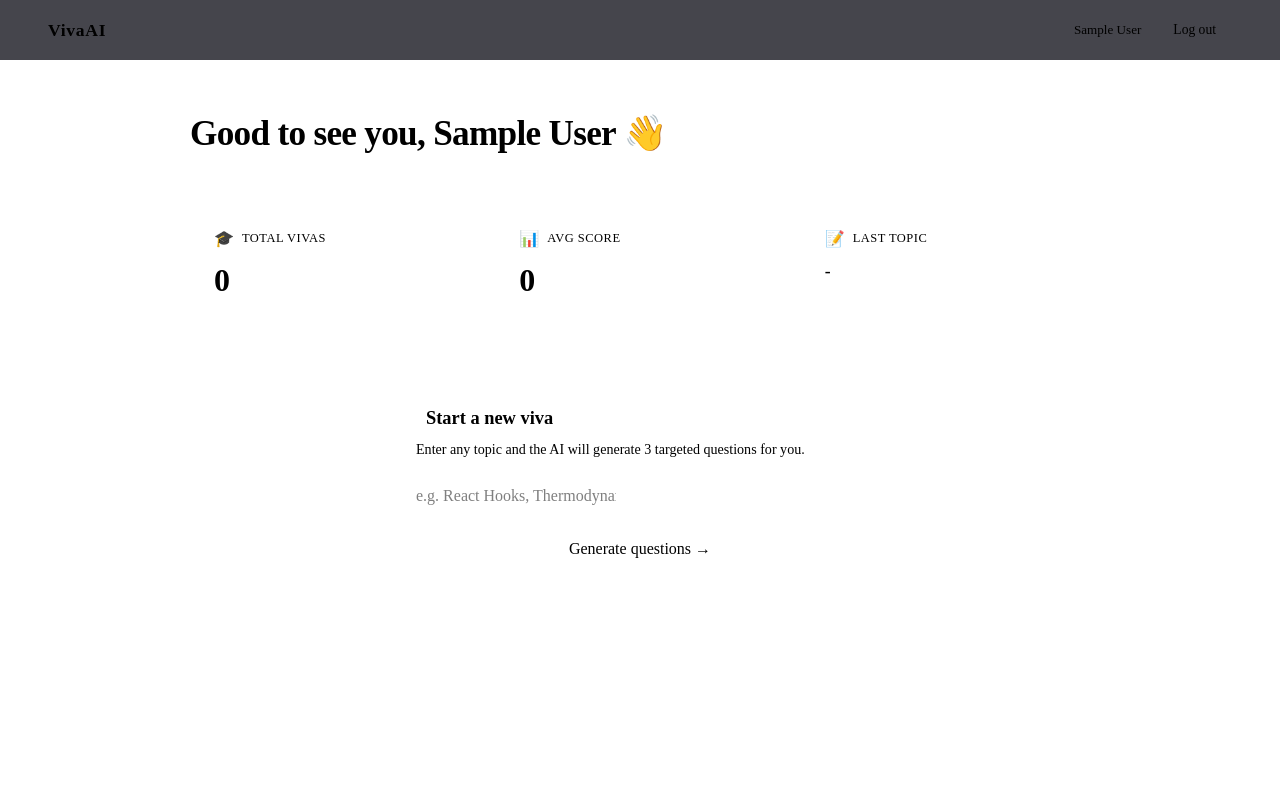
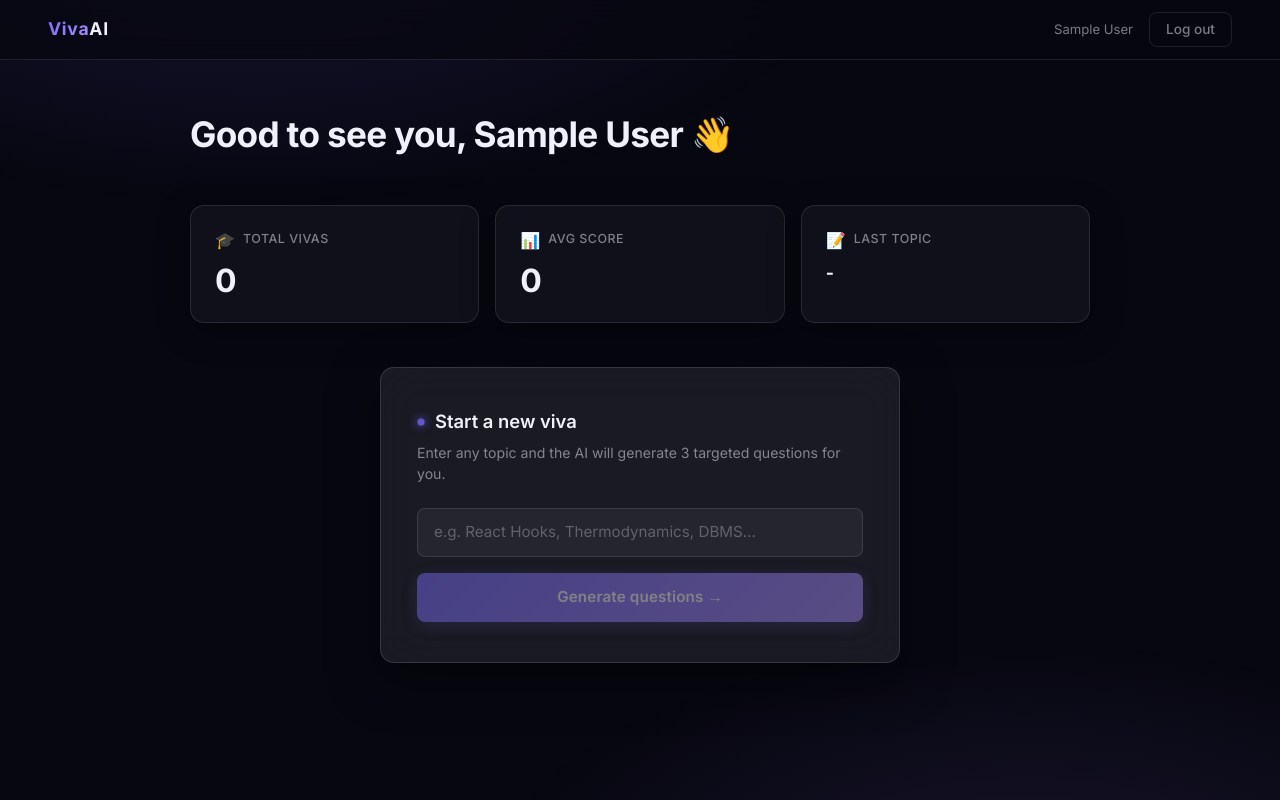
Before and after one commit to AdityaNayak12/VivaAI, a React (Vite) app: page /dashboard in a window 1280 px wide. Built offline with nearby package versions, Linux system fonts and the light colour scheme; no server answers; the database is empty; sample sign-in values are in the browser's storage.

Commit message:
style(app): designs and styles of webapp

```diff
--- a/src/index.css
+++ b/src/index.css
@@ -1 +1,215 @@
 @import "tailwindcss";
+
+/* ─── Google Font ─────────────────────────────────────────── */
+@import url('https://fonts.googleapis.com/css2?family=Inter:wght@300;400;500;600;700;800&display=swap');
+
+/* ─── Design Tokens ───────────────────────────────────────── */
+:root {
+  /* Background layers */
+  --bg-base:        #070711;
+  --bg-surface:     rgba(255, 255, 255, 0.04);
+  --bg-surface-hover: rgba(255, 255, 255, 0.07);
+  --bg-elevated:    rgba(255, 255, 255, 0.08);
+
+  /* Glass */
+  --glass-border:   rgba(255, 255, 255, 0.10);
+  --glass-shadow:   0 8px 32px rgba(0, 0, 0, 0.45);
+  --glass-blur:     blur(20px);
+
+  /* Brand */
+  --accent:         #7c6fff;
+  --accent-2:       #a78bfa;
+  --accent-glow:    rgba(124, 111, 255, 0.30);
+  --accent-dim:     rgba(124, 111, 255, 0.12);
+  --gradient:       linear-gradient(135deg, #7c6fff 0%, #a78bfa 100%);
+
+  /* Text */
+  --text:           #f0f0fa;
+  --text-muted:     rgba(240, 240, 250, 0.50);
+  --text-subtle:    rgba(240, 240, 250, 0.30);
+
+  /* Misc */
+  --radius:         14px;
+  --radius-sm:      8px;
+  --transition:     0.2s cubic-bezier(0.4, 0, 0.2, 1);
+}
+
+/* ─── Reset & Base ────────────────────────────────────────── */
+*, *::before, *::after { box-sizing: border-box; margin: 0; padding: 0; }
+
+html { scroll-behavior: smooth; }
+
+body {
+  background: var(--bg-base);
+  color: var(--text);
+  font-family: 'Inter', 'Segoe UI', Arial, sans-serif;
+  min-height: 100vh;
+  -webkit-font-smoothing: antialiased;
+  overflow-x: hidden;
+}
+
+/* ─── Ambient Background ──────────────────────────────────── */
+body::before {
+  content: '';
+  position: fixed;
+  inset: 0;
+  background:
+    radial-gradient(ellipse 80% 60% at 20% -10%, rgba(124, 111, 255, 0.14) 0%, transparent 60%),
+    radial-gradient(ellipse 70% 50% at 80% 110%, rgba(167, 139, 250, 0.10) 0%, transparent 60%);
+  pointer-events: none;
+  z-index: 0;
+}
+
+#root { position: relative; z-index: 1; }
+
+/* ─── Glass Surface ───────────────────────────────────────── */
+.glass {
+  background: var(--bg-surface);
+  backdrop-filter: var(--glass-blur);
+  -webkit-backdrop-filter: var(--glass-blur);
+  border: 1px solid var(--glass-border);
+  border-radius: var(--radius);
+  box-shadow: var(--glass-shadow);
+}
+
+.glass-elevated {
+  background: var(--bg-elevated);
+  backdrop-filter: var(--glass-blur);
+  -webkit-backdrop-filter: var(--glass-blur);
+  border: 1px solid rgba(255, 255, 255, 0.13);
+  border-radius: var(--radius);
+  box-shadow: 0 16px 48px rgba(0, 0, 0, 0.5);
+}
+
+/* ─── Buttons ─────────────────────────────────────────────── */
+.btn-primary {
+  display: inline-flex;
+  align-items: center;
+  justify-content: center;
+  background: var(--gradient);
+  color: #fff;
+  border: none;
+  border-radius: var(--radius-sm);
+  padding: 12px 28px;
+  font-weight: 600;
+  font-size: 0.95rem;
+  letter-spacing: 0.01em;
+  cursor: pointer;
+  transition: opacity var(--transition), box-shadow var(--transition), transform var(--transition);
+  box-shadow: 0 4px 18px var(--accent-glow);
+  white-space: nowrap;
+}
+.btn-primary:hover {
+  opacity: 0.88;
+  box-shadow: 0 6px 26px var(--accent-glow);
+  transform: translateY(-1px);
+}
+.btn-primary:active { transform: translateY(0); }
+.btn-primary:disabled { opacity: 0.45; cursor: not-allowed; transform: none; }
+
+.btn-ghost {
+  display: inline-flex;
+  align-items: center;
+  justify-content: center;
+  background: transparent;
+  color: var(--text-muted);
+  border: 1px solid var(--glass-border);
+  border-radius: var(--radius-sm);
+  padding: 12px 28px;
+  font-weight: 500;
+  font-size: 0.95rem;
+  cursor: pointer;
+  transition: background var(--transition), color var(--transition), border-color var(--transition), transform var(--transition);
+  white-space: nowrap;
+}
+.btn-ghost:hover {
+  background: var(--bg-surface-hover);
+  color: var(--text);
+  border-color: rgba(255, 255, 255, 0.2);
+  transform: translateY(-1px);
+}
+.btn-ghost:disabled { opacity: 0.4; cursor: not-allowed; transform: none; }
+
+/* Legacy aliases for backwards compat */
+.btn-secondary { @extend .btn-ghost; }
+
+/* ─── Inputs ──────────────────────────────────────────────── */
+input, textarea {
+  background: rgba(255, 255, 255, 0.05);
+  color: var(--text);
+  border: 1px solid var(--glass-border);
+  border-radius: var(--radius-sm);
+  padding: 12px 16px;
+  outline: none;
+  font-family: inherit;
+  font-size: 0.95rem;
+  transition: border-color var(--transition), box-shadow var(--transition), background var(--transition);
+  width: 100%;
+}
+input::placeholder, textarea::placeholder { color: var(--text-subtle); }
+input:focus, textarea:focus {
+  border-color: var(--accent);
+  background: rgba(255, 255, 255, 0.07);
+  box-shadow: 0 0 0 3px var(--accent-dim);
+}
+
+/* ─── Gradient Text ─────────────────────────────────────────*/
+.gradient-text {
+  background: var(--gradient);
+  -webkit-background-clip: text;
+  -webkit-text-fill-color: transparent;
+  background-clip: text;
+}
+
+/* ─── Glow Dot ────────────────────────────────────────────── */
+.glow-dot {
+  display: inline-block;
+  width: 8px;
+  height: 8px;
+  border-radius: 50%;
+  background: var(--accent);
+  box-shadow: 0 0 10px var(--accent), 0 0 20px var(--accent-glow);
+  animation: pulse 2.4s ease-in-out infinite;
+}
+
+@keyframes pulse {
+  0%, 100% { opacity: 1; transform: scale(1); }
+  50%       { opacity: 0.6; transform: scale(0.85); }
+}
+
+/* ─── Fade-in animation ───────────────────────────────────── */
+@keyframes fadeUp {
+  from { opacity: 0; transform: translateY(20px); }
+  to   { opacity: 1; transform: translateY(0); }
+}
+.fade-up { animation: fadeUp 0.55s ease forwards; }
+.fade-up-1 { animation: fadeUp 0.55s 0.1s ease both; }
+.fade-up-2 { animation: fadeUp 0.55s 0.2s ease both; }
+.fade-up-3 { animation: fadeUp 0.55s 0.35s ease both; }
+.fade-up-4 { animation: fadeUp 0.55s 0.5s ease both; }
+
+/* ─── Card hover lift ─────────────────────────────────────── */
+.card-hover {
+  transition: transform var(--transition), box-shadow var(--transition), border-color var(--transition);
+}
+.card-hover:hover {
+  transform: translateY(-4px);
+  box-shadow: 0 20px 56px rgba(0, 0, 0, 0.55);
+  border-color: rgba(124, 111, 255, 0.30);
+}
+
+/* ─── Divider ─────────────────────────────────────────────── */
+.divider {
+  width: 100%;
+  height: 1px;
+  background: var(--glass-border);
+  margin: 8px 0;
+}
+
+/* ─── Scrollbar ───────────────────────────────────────────── */
+::-webkit-scrollbar { width: 6px; }
+::-webkit-scrollbar-track { background: transparent; }
+::-webkit-scrollbar-thumb {
+  background: rgba(124, 111, 255, 0.30);
+  border-radius: 999px;
+}
```
